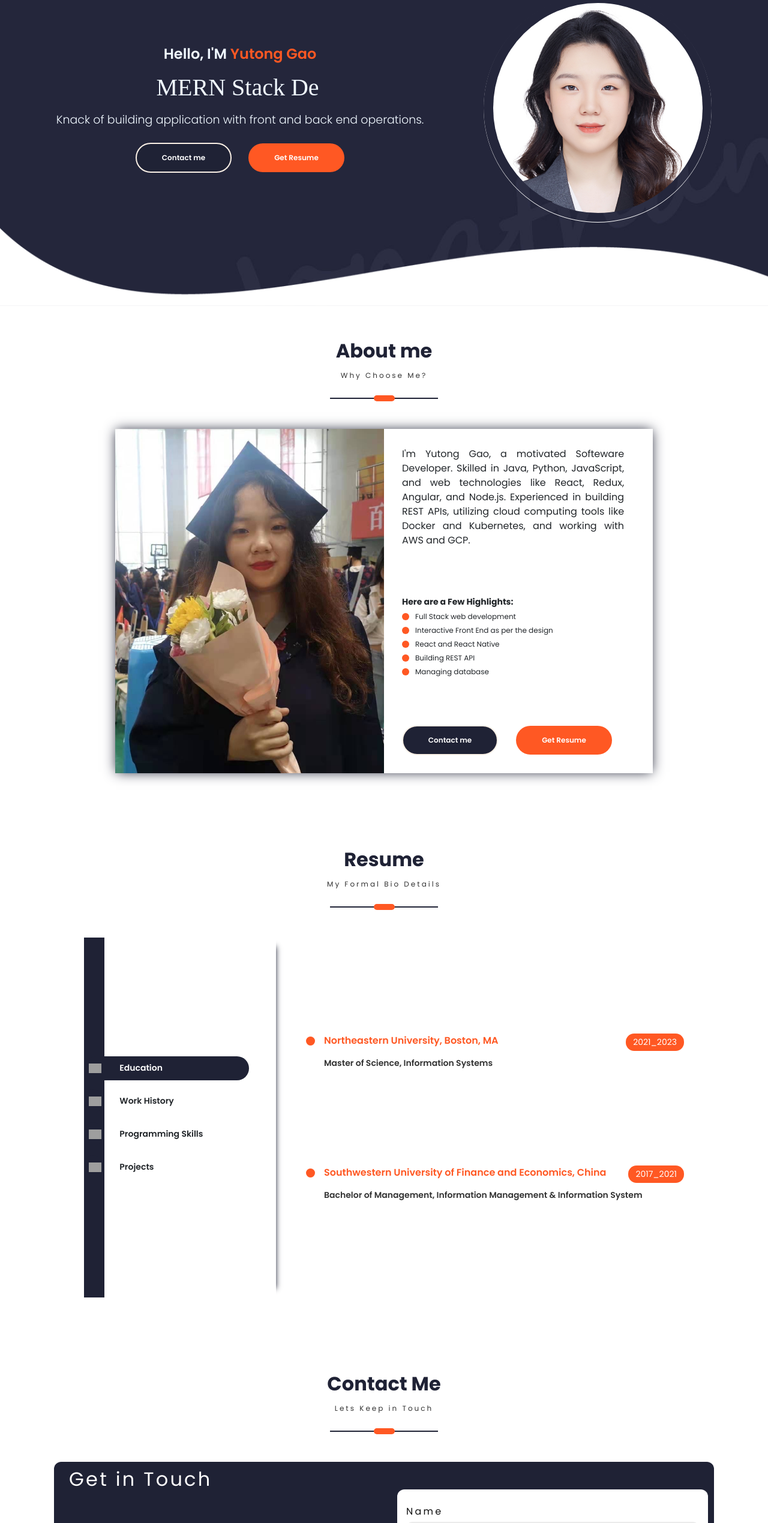
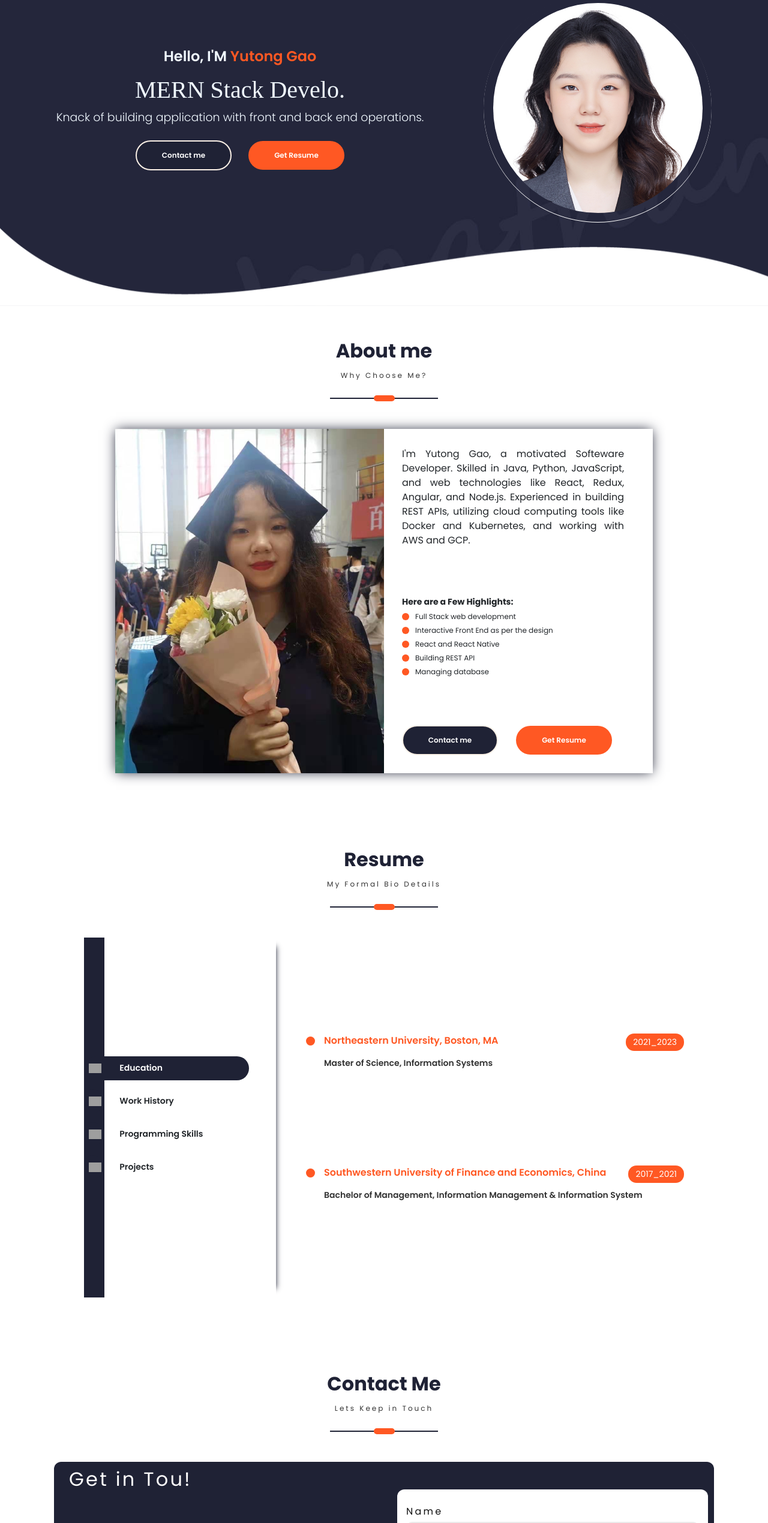
Before and after one commit to Yutong-Gao/MyPortfolio, a React (Create React App) app: page / in a window 1280 px wide. Shown: the part 160-2699 px from the top of the page at 60% size. Built offline with nearby package versions, Linux system fonts and the light colour scheme; grey boxes are pictures that could not be loaded; a web font is replaced by a local one.

Commit message:
fix typical bug and other warnings

```diff
--- a/package.json
+++ b/package.json
@@ -16,8 +16,8 @@
     "react": "^18.2.0",
     "react-dom": "^18.2.0",
     "react-scripts": "5.0.1",
+    "react-simple-typewriter": "^5.0.1",
     "react-toastify": "^9.1.3",
-    "react-typical": "^0.1.3",
     "rxjs": "^7.8.1",
     "web-vitals": "^2.1.4"
   },
@@ -47,6 +47,7 @@
     ]
   },
   "devDependencies": {
+    "@babel/plugin-proposal-private-property-in-object": "^7.21.11",
     "netlify-cli": "^15.9.1"
   }
 }
--- a/src/PortfolioContainer/ContactMe/ContactMe.js
+++ b/src/PortfolioContainer/ContactMe/ContactMe.js
@@ -1,7 +1,7 @@
 import React, { useState } from "react";
 import imgBack from "../../../src/images/mailz.jpeg";
 import load1 from "../../../src/images/load2.gif";
-import Typical from "react-typical";
+import { useTypewriter } from "react-simple-typewriter";
 import axios from "axios";
 import { toast } from "react-toastify";
 import ScreenHeading from "../../utilities/ScreenHeading/ScreenHeading";
@@ -23,6 +23,13 @@ export default function ContactMe(props) {
   const [message, setMessage] = useState("");
   const [banner, setBanner] = useState("");
   const [bool, setBool] = useState(false);
+
+  const [typeEffect] = useTypewriter({
+    words: ["Get in Touch"],
+    loop: {},
+    typeSpeed: 100,
+    deleteSpeed: 40,
+  });
 
   const handleName = (e) => {
     setName(e.target.value);
@@ -67,10 +74,7 @@ export default function ContactMe(props) {
       <ScreenHeading subHeading={"Lets Keep in Touch"} title={"Contact Me"} />
       <div className="central-form">
         <div className="col">
-          <h2 className="title">
-            {" "}
-            <Typical loop={Infinity} steps={["Get in Touch", 3000]} />
-          </h2>
+          <h2 className="title"> {typeEffect + "!"}</h2>
         </div>
         <div className="back-form">
           <div className="img-back">
--- a/src/PortfolioContainer/Home/Profile/Profile.js
+++ b/src/PortfolioContainer/Home/Profile/Profile.js
@@ -1,9 +1,20 @@
 import React from "react";
-import Typical from "react-typical";
 import ScrollService from "../../../utilities/ScrollService";
 import "./Profile.css";
+import { useTypewriter } from "react-simple-typewriter";
 
 export default function Profile() {
+  const [typeEffect] = useTypewriter({
+    words: [
+      "Full Stack Developer",
+      "MERN Stack Developer",
+      "Java Developer",
+      "React/React Native Developer",
+    ],
+    loop: {},
+    typeSpeed: 100,
+    deleteSpeed: 40,
+  });
   return (
     <div className="profile-container">
       <div className="profile-parent">
@@ -20,22 +31,7 @@ export default function Profile() {
           <div className="profile-details-role">
             <span className="primary-text">
               {" "}
-              <h1>
-                {" "}
-                <Typical
-                  loop={Infinity}
-                  steps={[
-                    "Full Stack Developer",
-                    3000,
-                    "MERN Stack Developer",
-                    3000,
-                    "Java Developer",
-                    3000,
-                    "React/React Native Developer",
-                    3000,
-                  ]}
-                />
-              </h1>
+              <h1> {typeEffect + "."}</h1>
               <span className="profile-role-tagline">
                 Knack of building application with front and back end
                 operations.
```
Also changed, not shown: 1 other file (tests, documents, lock files or other folders).
